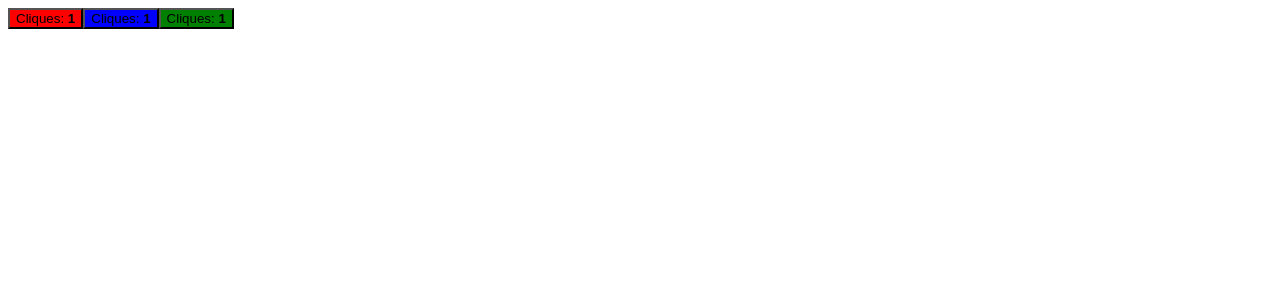
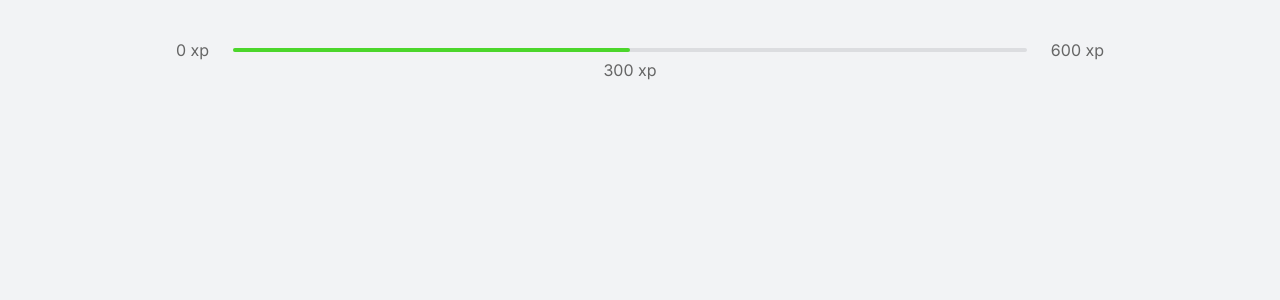
Before and after one commit to SJblu/nlw4_react_moveit, a React (Create React App) app: page / in a window 1280 px wide. Shown: the top 300 px of the page. Built offline with nearby package versions, Linux system fonts and the light colour scheme; the HTML template or start-up script is replaced by a standard one.

Commit message:
Fim dia 01

```diff
--- a/public/index.html
+++ b/public/index.html
@@ -4,6 +4,10 @@
 <head>
   <meta charset="utf-8" />
   <meta name="viewport" content="width=device-width, initial-scale=1" />
+
+  <link rel="preconnect" href="https://fonts.gstatic.com">
+  <link href="https://fonts.googleapis.com/css2?family=Inter:wght@400;500;600&family=Rajdhani:wght@600&display=swap"
+    rel="stylesheet">
 
   <title>React App</title>
 </head>
--- a/src/App.tsx
+++ b/src/App.tsx
@@ -1,17 +1,10 @@
-import { Button } from "./components/Button";
+import './styles/global.css';
+import { ExperienceBar } from './components/ExperienceBar';
 
 function App() {
   return (
-    <div>
-      <Button color="red">
-        Cliques
-      </Button>
-      <Button color="blue">
-        Cliques
-      </Button>
-      <Button color="green">
-        Cliques
-      </Button>
+    <div className="container">
+      <ExperienceBar />
     </div>
   );
 }
--- a/src/components/Button.tsx
+++ /dev/null
@@ -1,24 +0,0 @@
-import { useState } from "react"
-
-interface ButtonProps {
-    color: string;
-    children: string
-}
-
-export function Button(props: ButtonProps) {
-    const [counter, setCounter] = useState(1)
-
-    function increment() {
-        setCounter(counter + 1);
-    }
-
-    return (
-        <button
-            type="button"
-            style={{ backgroundColor: props.color }}
-            onClick={increment}
-        >
-            {props.children}: <strong>{counter}</strong>
-        </button>
-    )
-}
--- /dev/null
+++ b/src/components/ExperienceBar.tsx
@@ -0,0 +1,13 @@
+export function ExperienceBar() {
+    return (
+        <header className="experience-bar">
+            <span>0 xp</span>
+            <div>
+                <div style={{ width: '50%' }} />
+
+                <span className="current-experience" style={{ left: '50%' }}>300 xp</span>
+            </div>
+            <span>600 xp</span>
+        </header>
+    );
+}
--- /dev/null
+++ b/src/styles/global.css
@@ -0,0 +1,89 @@
+* {
+    margin: 0;
+    padding: 0;
+    box-sizing: border-box;
+}
+
+:root {
+    --white: #fff;
+    --background: #f2f3f5;
+    --gray-line: #dcdde0;
+    --text: #666;
+    --text-highlight: #b3b9ff;
+    --title: #2e384d;
+    --red: #e83f5b;
+    --green: #4cd62b;
+    --blue: #5965e0;
+    --dark-blue: #4953b8;
+    --blue-twitter: #2aa9e0;
+}
+
+@media(max-width: 1080px) {
+    html {
+        font-size: 93.75%;
+    }
+}
+
+@media(max-width: 720px) {
+    html {
+        font-size: 87.5%;
+    }
+}
+
+body {
+    background: var(--background);
+    color: var(--text);
+}
+
+body, input, textarea, button {
+    font: 400 1rem 'Inter', sans-serif;
+}
+
+button {
+    cursor: pointer;
+}
+
+a {
+    color: inherit;
+    text-decoration: none;
+}
+
+.container {
+    height: 100vh;
+    max-width: 992px;
+    margin: 0 auto;
+    padding: 2.5rem 2rem;
+
+    display: flex;
+    flex-direction: column;
+}
+
+.experience-bar {
+    display: flex;
+    align-items: center;
+}
+
+.experience-bar span {
+    font-size: 1rem;
+}
+
+.experience-bar > div {
+    flex: 1;
+    height: 4px;
+    border-radius: 4px;
+    background: var(--gray-line);
+    margin: 0 1.5rem;
+    position: relative;
+}
+
+.experience-bar > div > div {
+    height: 4px;
+    border-radius: 4px;
+    background: var(--green);
+}
+
+span.current-experience {
+    position: absolute;
+    top: 12px;
+    transform: translateX(-50%);
+}
```
